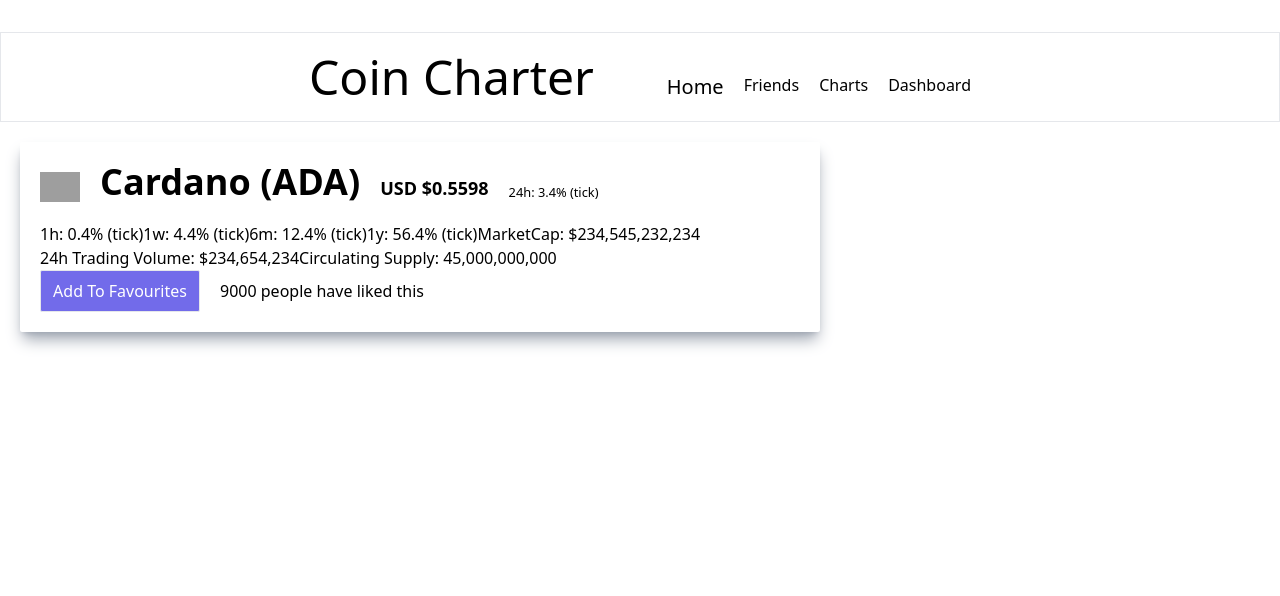
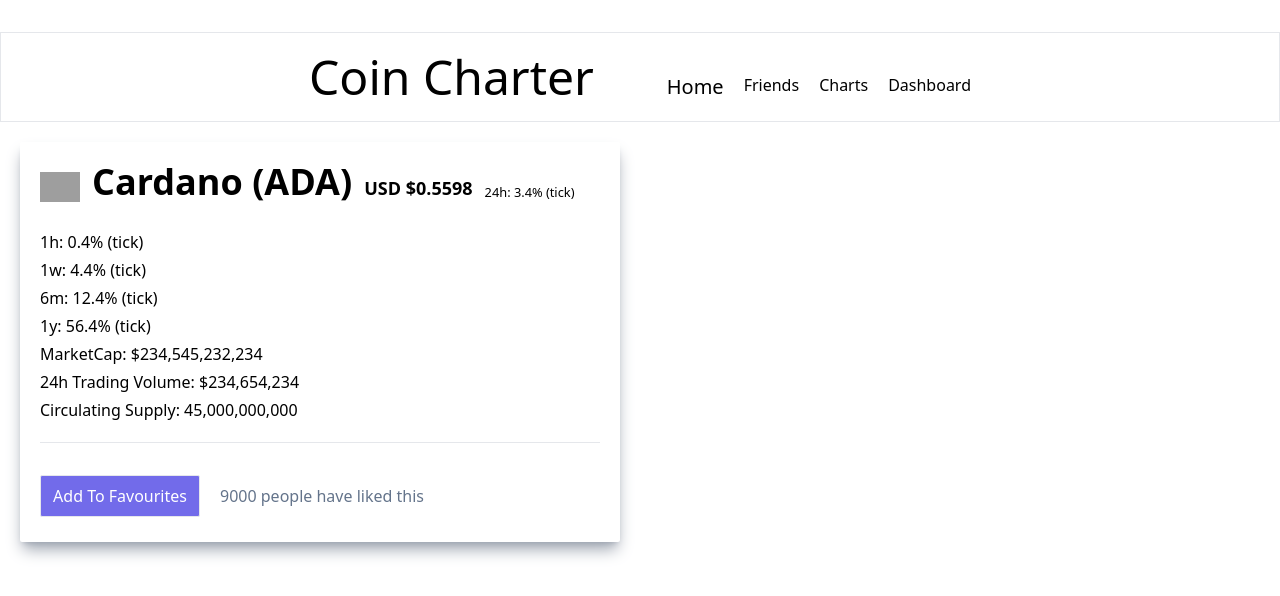
Before and after one commit to bradbrad88/coin-charter, a React app in the folder client/: page / in a window 1280 px wide. Shown: the top 596 px of the page. Built offline with nearby package versions, Linux system fonts and the light colour scheme; grey boxes are pictures that could not be loaded.

Commit message:
coin profile card component completed

```diff
--- a/client/src/components/features/coinProfile/CoinProfileCard.tsx
+++ b/client/src/components/features/coinProfile/CoinProfileCard.tsx
@@ -1,7 +1,7 @@
 const CoinProfileCard = () => {
   return (
-    <div className="flex flex-col justify-around rounded-sm gap-5 shadow-lg shadow-gray-400 m-5 p-5 w-[800px]">
-      <div className="flex items-end justify-start gap-5">
+    <div className="flex flex-col rounded-sm gap-5 shadow-lg shadow-gray-400 m-5 p-5 w-[600px] h-[400px]">
+      <div className="flex items-end justify-start gap-3">
         <img
           className="w-[40px]"
           src="https://seeklogo.com/images/C/cardano-ada-logo-4B6BADDB43-seeklogo.com.png"
@@ -11,8 +11,8 @@ const CoinProfileCard = () => {
         <small>24h: 3.4% (tick)</small>
       </div>
 
-      <div className="flex flex-col">
-        <ul className="flex flex-wrap">
+      <div className="flex flex-col gap-8">
+        <ul className="flex flex-col gap-1 border-b pt-2 pb-5">
           <li>1h: 0.4% (tick)</li>
           <li>1w: 4.4% (tick)</li>
           <li>6m: 12.4% (tick)</li>
@@ -25,7 +25,7 @@ const CoinProfileCard = () => {
           <button className="border rounded-sm w-40 p-2 bg-opacity-80 bg-indigo-600 hover:bg-opacity-100 text-white transition-all duration-75">
             Add To Favourites
           </button>
-          <p>9000 people have liked this</p>
+          <p className="text-slate-500">9000 people have liked this</p>
         </div>
       </div>
     </div>
```
